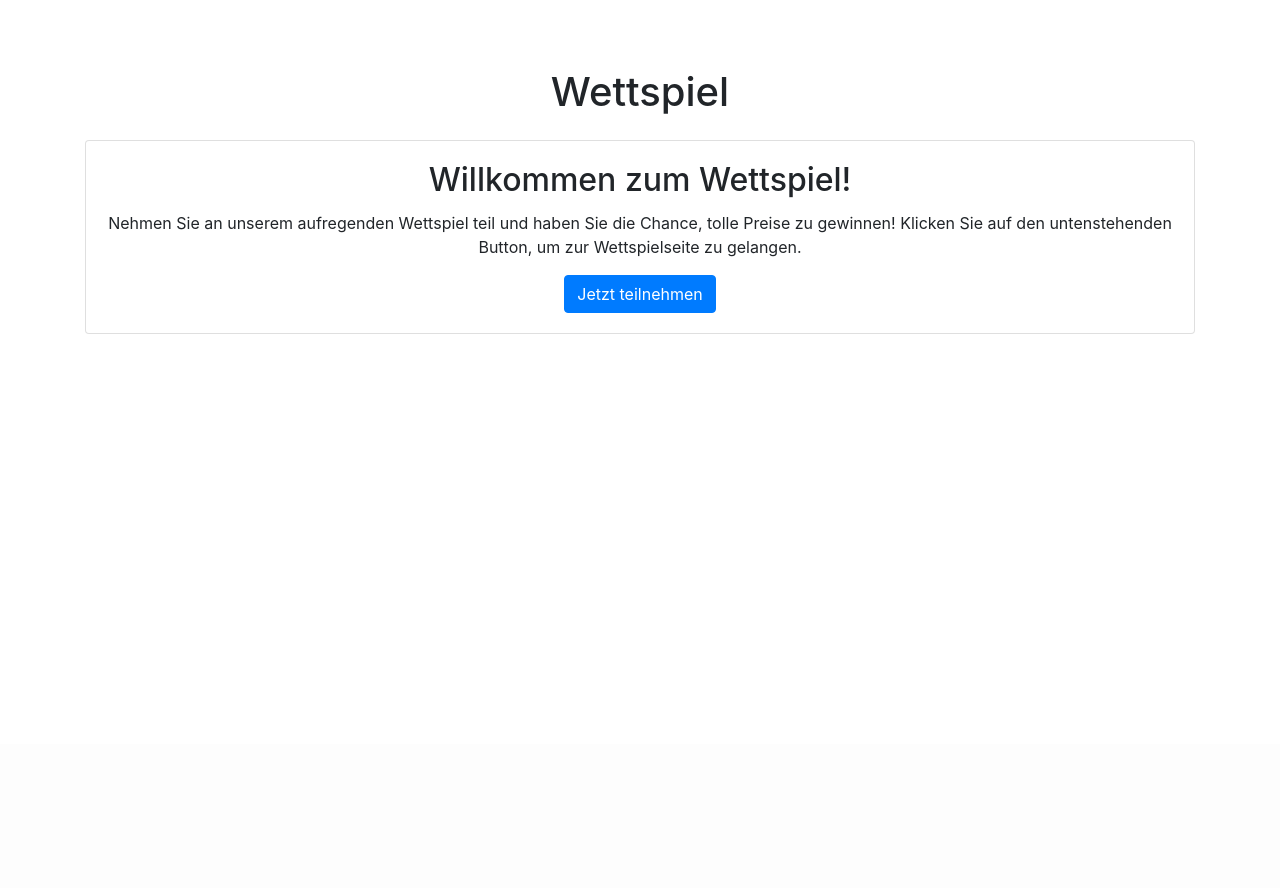
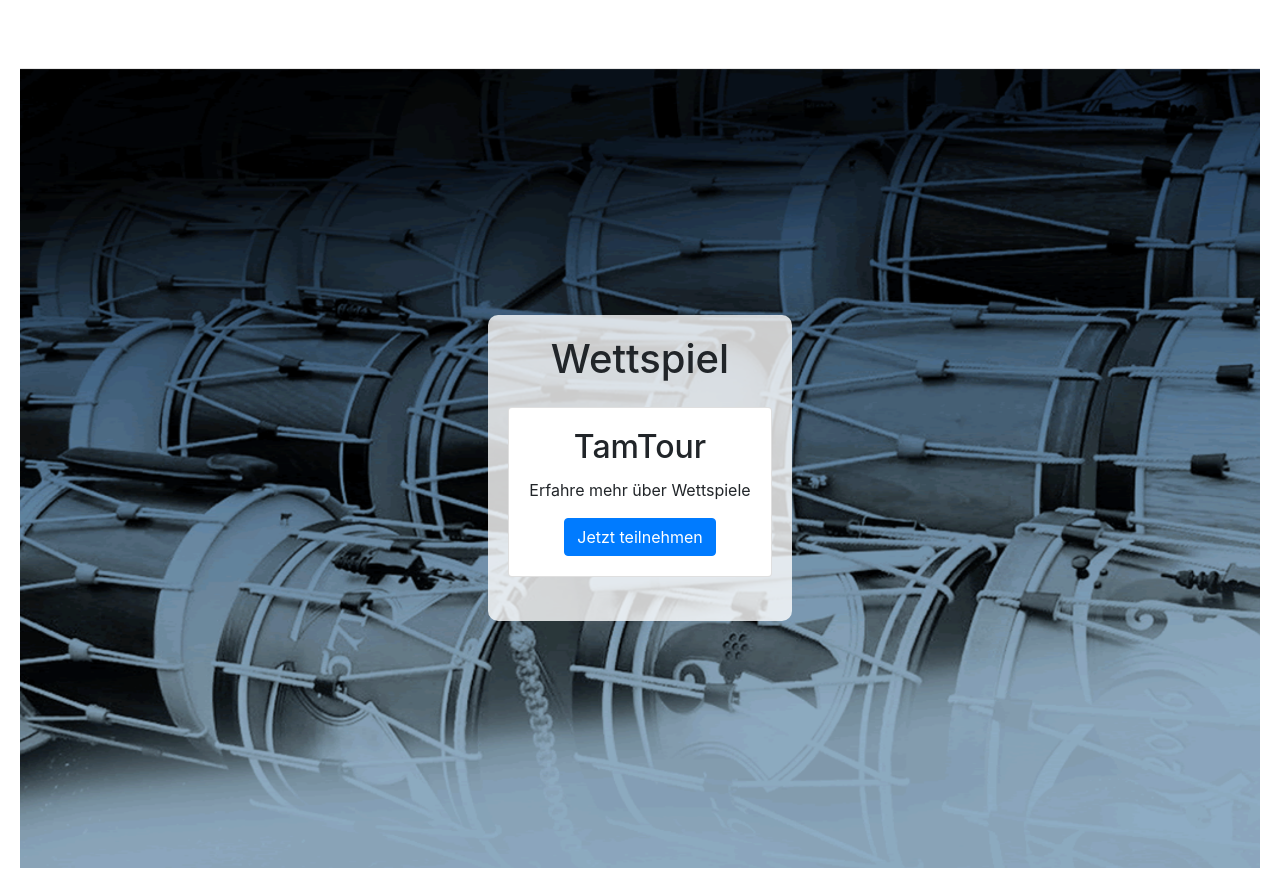
Before and after one commit to amigadi01/Project, a Flask app: page /wettspiel in a window 1280 px wide. Shown: the part 56-944 px from the top of the page. Before the commit the page ends 390 px from the top, so only its background shows below. Run offline with Flask 3, Linux system fonts and the light colour scheme; a user stored in the database is signed in; some libraries are stand-ins or nearby versions.

Commit message:
Wettspiel.finito

```diff
--- a/website/templates/wettspiel.html
+++ b/website/templates/wettspiel.html
@@ -3,15 +3,17 @@
 {% block title %}Wettspiel{% endblock %}
 
 {% block content %}
-<div class="container mt-5">
-    <h1 class="text-center mb-4">Wettspiel</h1>
+<div class="container-fluid mt-5 background d-flex align-items-center justify-content-center">
+    <div class="content text-center">
+        <h1 class="mb-4">Wettspiel</h1>
 
-    <!-- Description Section -->
-    <div class="card mb-4">
-        <div class="card-body text-center">
-            <h2 class="card-title">Willkommen zum Wettspiel!</h2>
-            <p class="card-text">Nehmen Sie an unserem aufregenden Wettspiel teil und haben Sie die Chance, tolle Preise zu gewinnen! Klicken Sie auf den untenstehenden Button, um zur Wettspielseite zu gelangen.</p>
-            <a href="https://tamtour.ch" class="btn btn-primary" target="_blank">Jetzt teilnehmen</a>
+        <!-- Description Section -->
+        <div class="card mb-4">
+            <div class="card-body text-center">
+                <h2 class="card-title">TamTour</h2>
+                <p class="card-text">Erfahre mehr über Wettspiele</p>
+                <a href="https://tamtour.ch" class="btn btn-primary" target="_blank">Jetzt teilnehmen</a>
+            </div>
         </div>
     </div>
 </div>
```
Also changed, not shown: css/style.css (+14 -0 lines), 1 other file.
